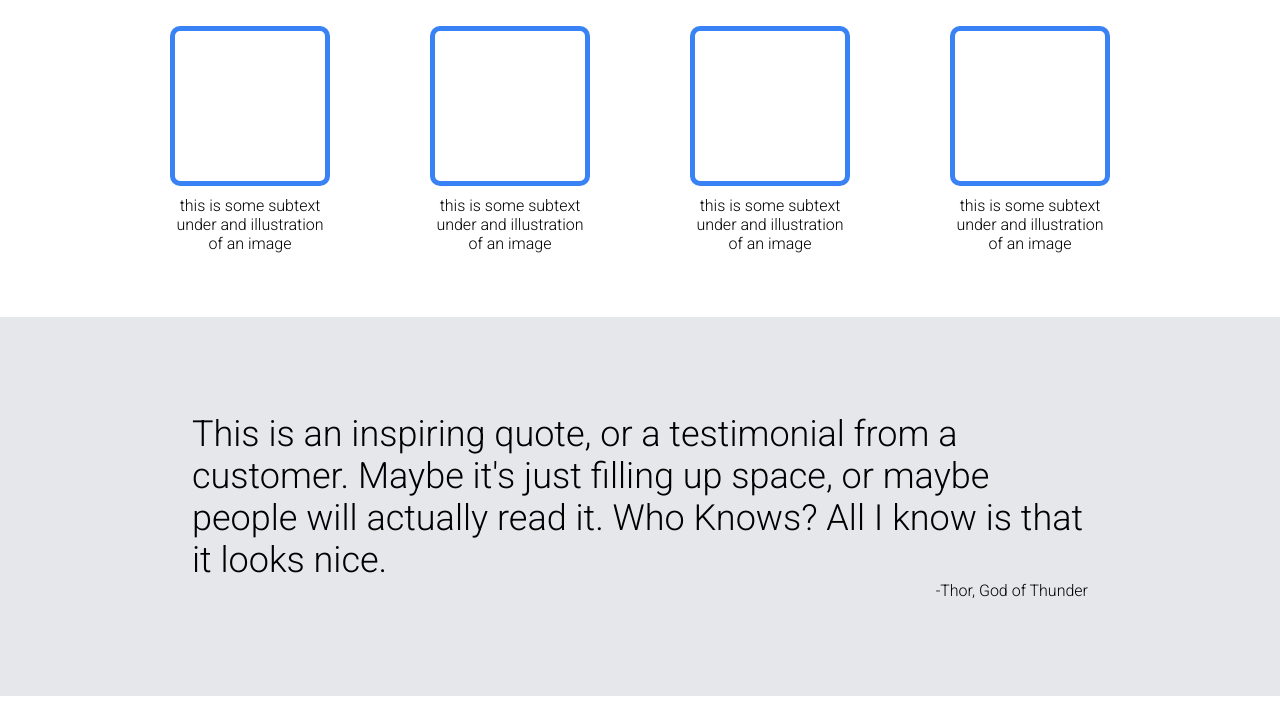
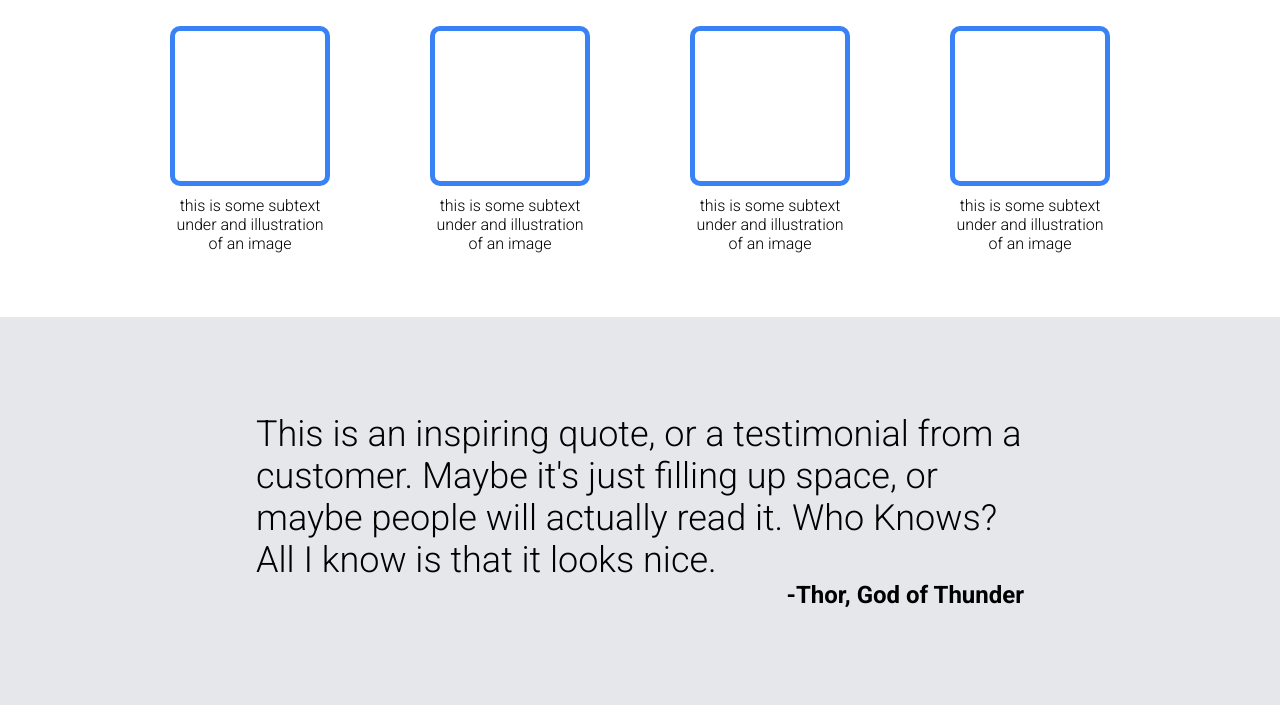
Before and after one commit to naser23/odin-landing-page, a plain HTML site: page index.html in a window 1280 px wide. Shown: the part 524-1229 px from the top of the page. Drawn offline with Linux system fonts and the light colour scheme.

Commit message:
fixed autor element under quote. made text bold and bigger.

```diff
--- a/style.css
+++ b/style.css
@@ -158,7 +158,7 @@ a {
 }
 
 .text-area {
-  width: 70%;
+  width: 60%;
 }
 
 .quote {
@@ -167,4 +167,7 @@ a {
 
 .author {
   text-align: right;
+  font-weight: 700;
+  font-weight: bold;
+  font-size: 1.5rem;
 }
```
